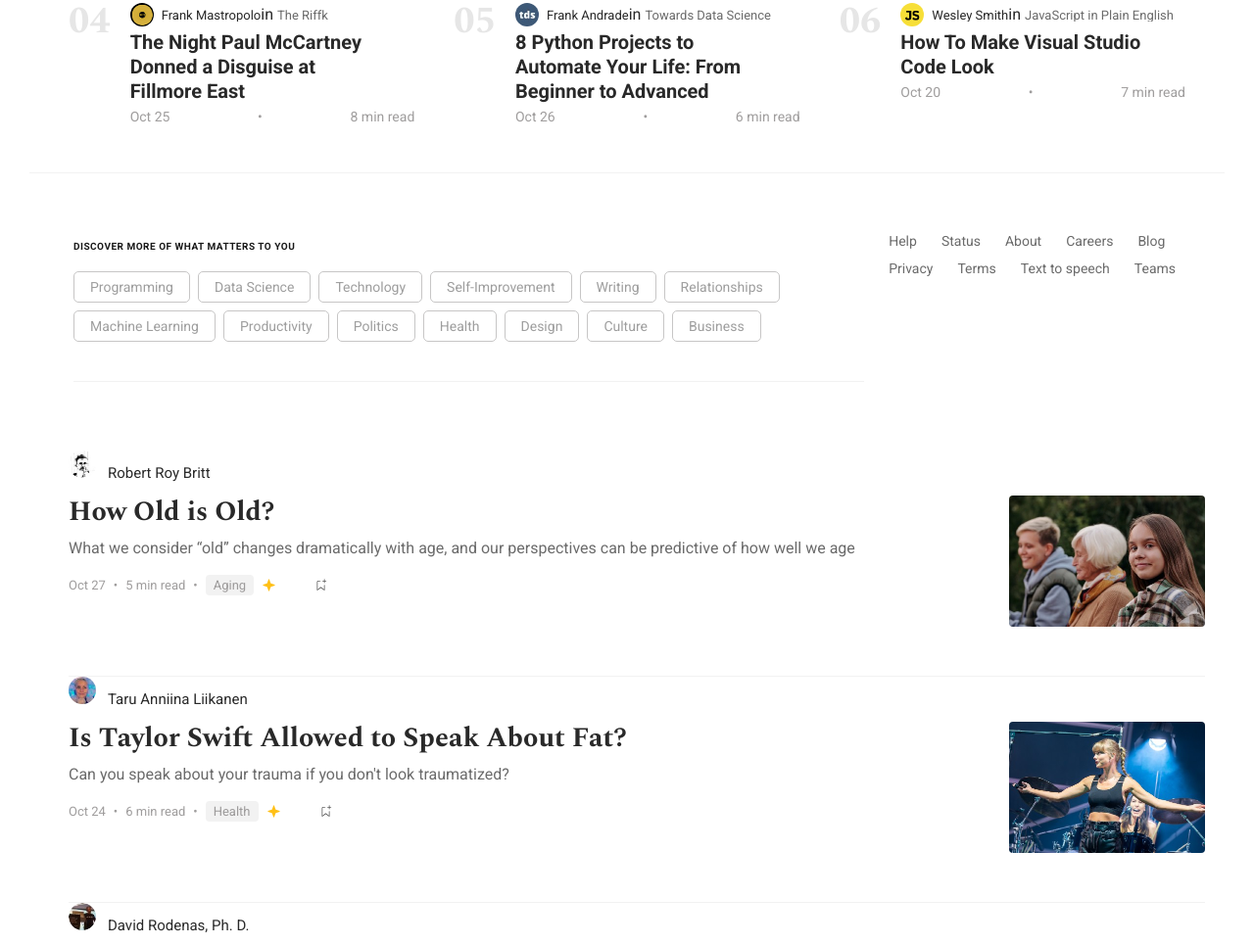
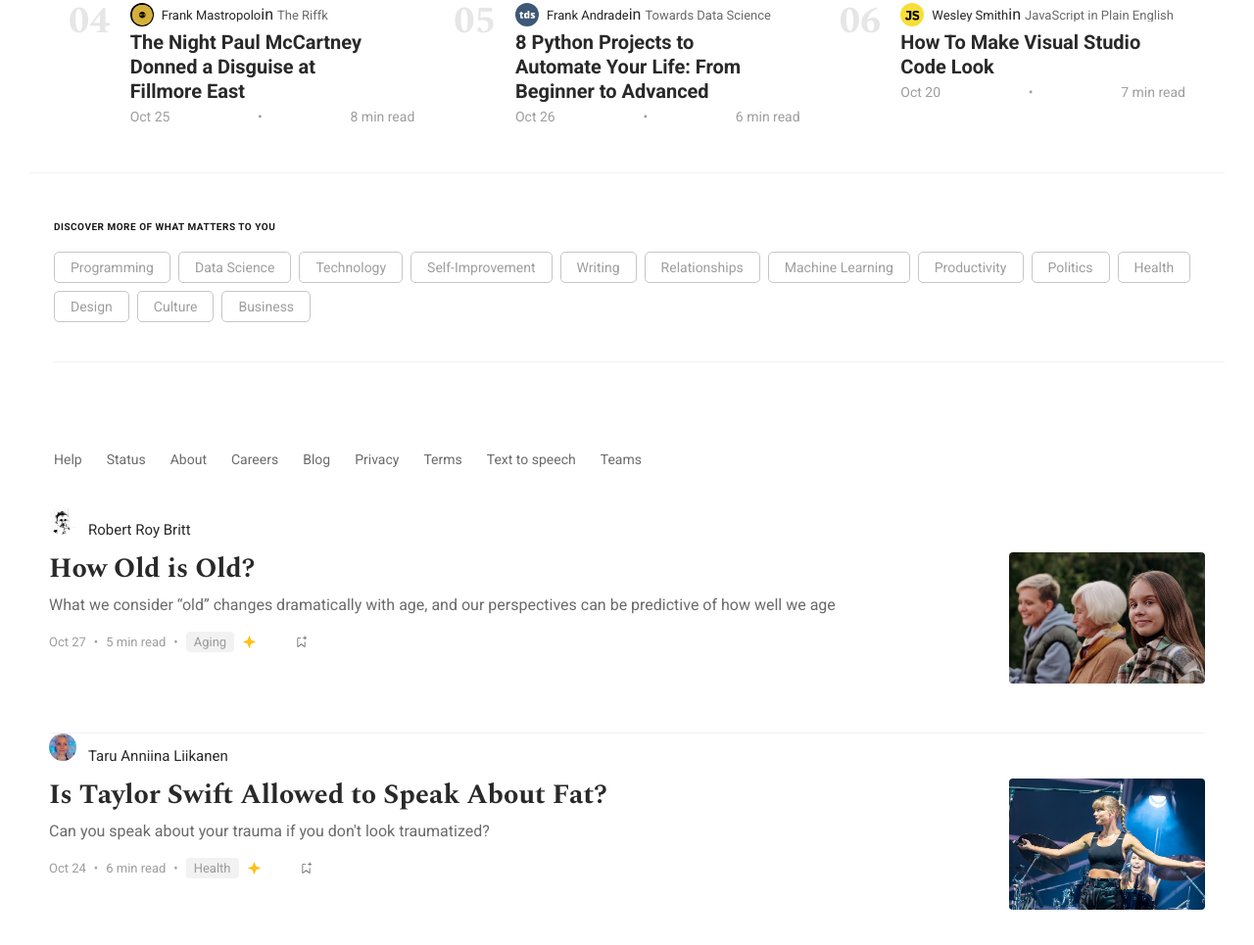
Before and after one commit to Antimo90/U2-W1-FD1, a plain HTML site: page Exercise/medium.html in a window 1280 px wide. Shown: the part 761-1726 px from the top of the page at 98% size. Drawn offline with nearby package versions, Linux system fonts and the light colour scheme.

Commit message:
Update medium.css

```diff
--- a/Exercise/assets/css/medium.css
+++ b/Exercise/assets/css/medium.css
@@ -833,26 +833,7 @@
         padding-top: 50px;
         border-top: 1px solid #f2f2f2;
     }
-    .containerDelleSezioni {
-    display: flex;
 
-    justify-content: space-between; /
-    align-items: flex-start;
-    max-width: 1200px;
-    margin: 0 auto;
-    padding: 20px;
-  }
 
-  .rightSide {
-    flex: 1; /* La colonna destra occupa una parte dello spazio */
-    padding-right: 20px; /* Spazio tra le colonne */
-    /* Potresti voler impostare una larghezza fissa o massima per la sidebar se preferisci */
-    /* max-width: 300px; */
-  }
-
-  .leftSide {
-    flex: 2; /* La colonna sinistra occupa due parti dello spazio (sarà più larga) */
-    padding-left: 20px; /* Spazio tra le colonne */
-  }
 
 }
```
